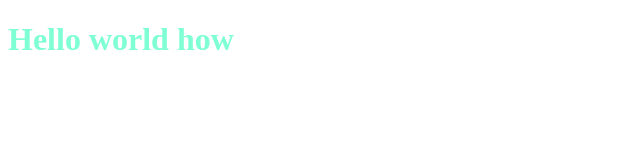
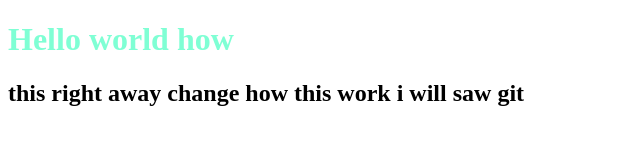
Before and after one commit to Tihantanvir/3rd-repo, a plain HTML site: page index.html in a window 1280 px wide. Shown: the whole page, without its empty margins (0-640 px from the left). Drawn offline with Linux system fonts and the light colour scheme.

Commit message:
change the tag

```diff
--- a/index.html
+++ b/index.html
@@ -9,5 +9,7 @@
 </head>
 <body>
     <h1> Hello world how</h1>
+
+    <h2> this right away change  how this work i will saw git</h2>
 </body>
 </html>
```
